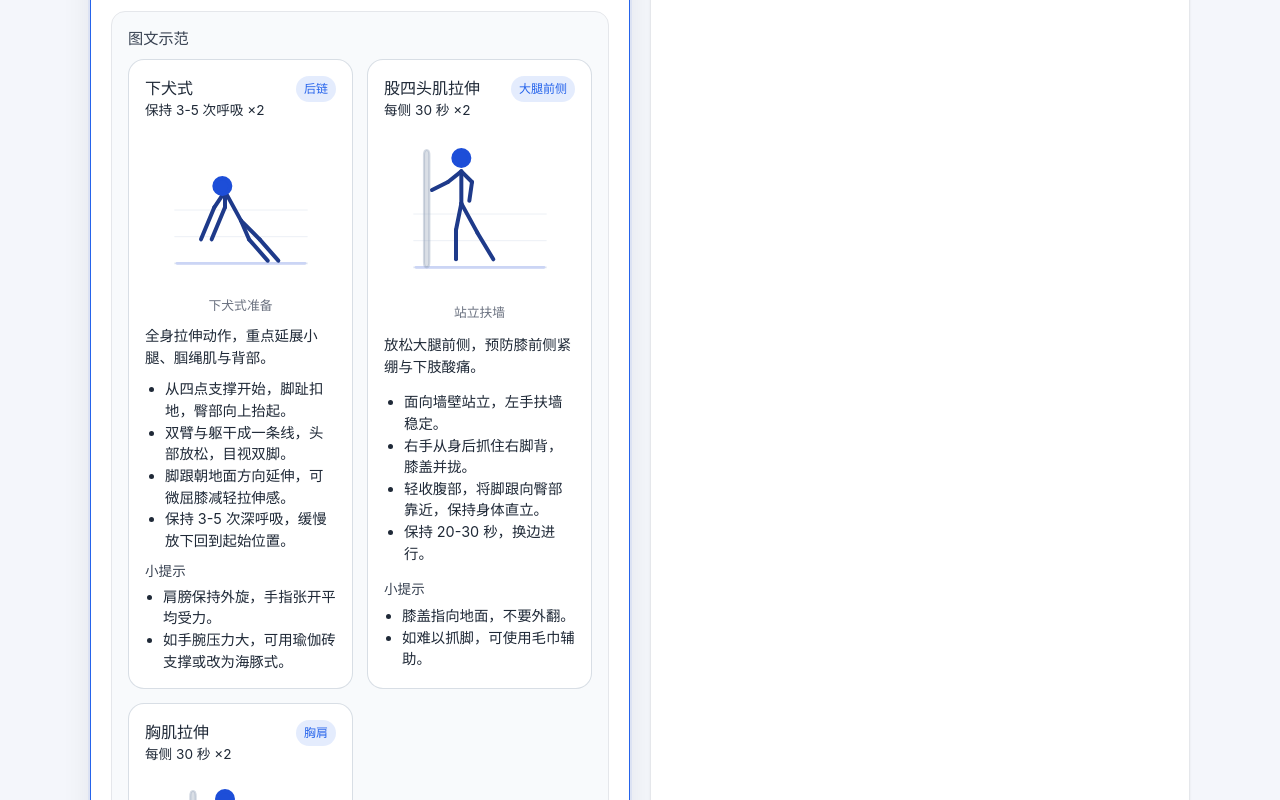
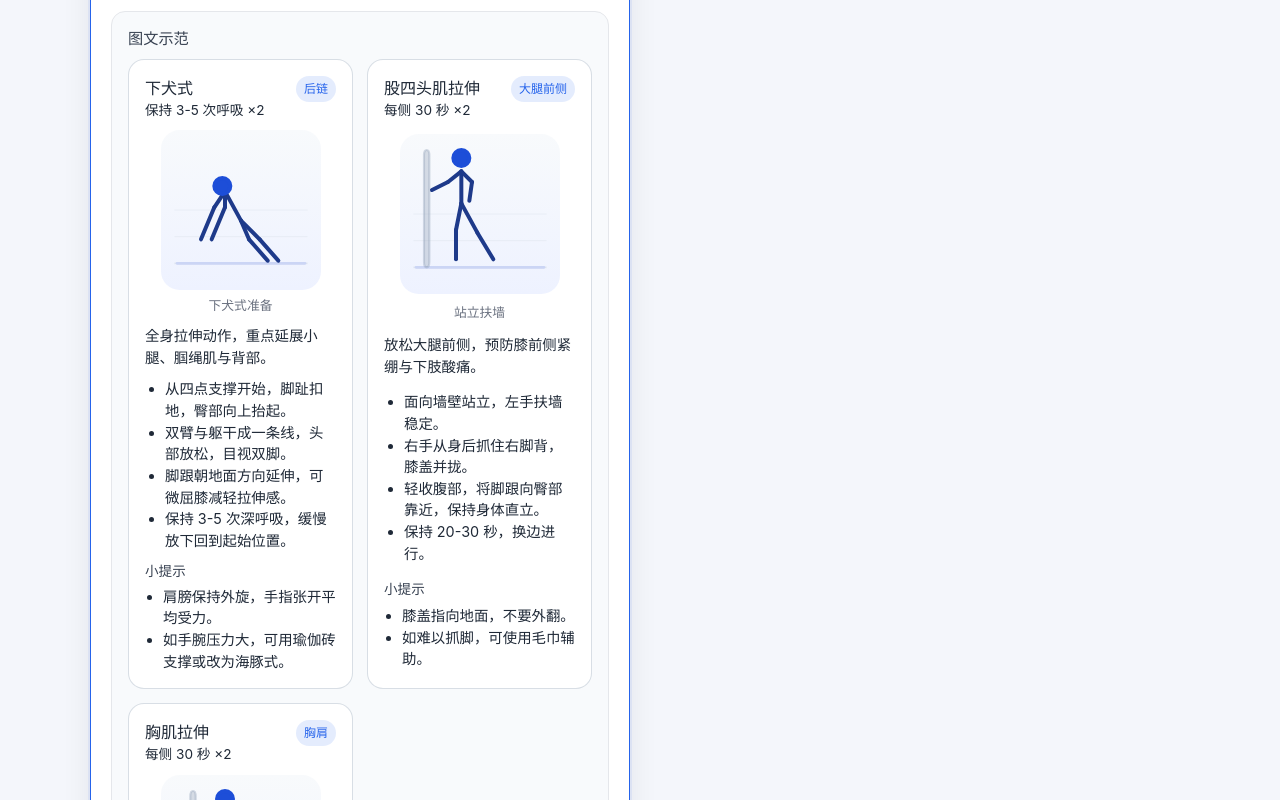
Before and after one commit to richard0082013/body-control, a Vue app in the folder web/: page / in a window 1280 px wide. Shown: the part 1140-1940 px from the top of the page. Built offline with nearby package versions, Linux system fonts and the light colour scheme.

Commit message:
fix: default diet card expansion and row heights

```diff
--- a/web/src/App.vue
+++ b/web/src/App.vue
@@ -153,7 +153,11 @@ function setActiveTab(tabId) {
       role="tabpanel"
       aria-labelledby="tab-nutrition"
     >
-      <NutritionPlan :plan="nutritionPlan.days" :meta="nutritionPlan.meta" />
+      <NutritionPlan
+        :plan="nutritionPlan.days"
+        :meta="nutritionPlan.meta"
+        :today-id="todayId"
+      />
     </section>
 
     <section
--- a/web/src/components/ExerciseVisual.vue
+++ b/web/src/components/ExerciseVisual.vue
@@ -1,5 +1,5 @@
 <script setup>
-import { computed, onBeforeUnmount, onMounted, ref, watch } from 'vue'
+import { computed, getCurrentInstance, onBeforeUnmount, onMounted, ref, watch } from 'vue'
 
 const props = defineProps({
   title: {
@@ -85,6 +85,28 @@ watch(
   },
   { deep: true },
 )
+
+const { uid } =
+  getCurrentInstance() ?? { uid: Math.round((1 + Math.random()) * 1_000_000) }
+const instanceId = `exercise-visual-${uid}`
+const bgGradientId = `${instanceId}-bg`
+const bandGradientId = `${instanceId}-band`
+
+function resolveStroke(stroke) {
+  if (!stroke) return undefined
+  if (stroke === 'url(#bandGradient)') {
+    return `url(#${bandGradientId})`
+  }
+  return stroke
+}
+
+function resolveFill(fill) {
+  if (!fill) return undefined
+  if (fill === 'url(#bgGradient)') {
+    return `url(#${bgGradientId})`
+  }
+  return fill
+}
 </script>
 
 <template>
@@ -95,13 +117,20 @@ watch(
       role="img"
       xmlns="http://www.w3.org/2000/svg"
     >
-      <rect x="0" y="0" width="120" height="120" fill="url(#bgGradient)" rx="14" />
+      <rect
+        x="0"
+        y="0"
+        width="120"
+        height="120"
+        :fill="`url(#${bgGradientId})`"
+        rx="14"
+      />
       <defs>
-        <linearGradient id="bgGradient" x1="0" x2="0" y1="0" y2="1">
+        <linearGradient :id="bgGradientId" x1="0" x2="0" y1="0" y2="1">
           <stop stop-color="#f8fafc" offset="0%" />
           <stop stop-color="#eef2ff" offset="100%" />
         </linearGradient>
-        <linearGradient id="bandGradient" x1="0" x2="1" y1="0" y2="0">
+        <linearGradient :id="bandGradientId" x1="0" x2="1" y1="0" y2="0">
           <stop stop-color="#93c5fd" offset="0%" />
           <stop stop-color="#1d4ed8" offset="100%" />
         </linearGradient>
@@ -122,8 +151,8 @@ watch(
             :width="extra.width"
             :height="extra.height"
             :rx="extra.rx ?? 4"
-            :fill="extra.fill ?? 'rgba(148, 163, 184, 0.25)'"
-            :stroke="extra.stroke ?? 'rgba(148,163,184,0.4)'"
+            :fill="resolveFill(extra.fill) ?? 'rgba(148, 163, 184, 0.25)'"
+            :stroke="resolveStroke(extra.stroke) ?? 'rgba(148,163,184,0.4)'"
             :stroke-width="extra.strokeWidth ?? 1.6"
           />
           <line
@@ -132,14 +161,14 @@ watch(
             :y1="extra.y1"
             :x2="extra.x2"
             :y2="extra.y2"
-            :stroke="extra.stroke ?? '#cbd5f5'"
+            :stroke="resolveStroke(extra.stroke) ?? '#cbd5f5'"
             :stroke-width="extra.strokeWidth ?? 2"
           />
           <polyline
             v-else-if="extra.type === 'polyline'"
             :points="extra.points"
             fill="none"
-            :stroke="extra.stroke ?? 'url(#bandGradient)'"
+            :stroke="resolveStroke(extra.stroke) ?? `url(#${bandGradientId})`"
             :stroke-width="extra.strokeWidth ?? 2.4"
             stroke-linejoin="round"
           />
@@ -148,8 +177,8 @@ watch(
             :cx="extra.cx"
             :cy="extra.cy"
             :r="extra.r"
-            :fill="extra.fill ?? 'rgba(148,163,184,0.15)'"
-            :stroke="extra.stroke ?? 'rgba(148,163,184,0.4)'"
+            :fill="resolveFill(extra.fill) ?? 'rgba(148,163,184,0.15)'"
+            :stroke="resolveStroke(extra.stroke) ?? 'rgba(148,163,184,0.4)'"
             :stroke-width="extra.strokeWidth ?? 1"
           />
           <text
--- a/web/src/components/NutritionDayCard.vue
+++ b/web/src/components/NutritionDayCard.vue
@@ -1,5 +1,5 @@
 <script setup>
-import { ref } from 'vue'
+import { ref, watch } from 'vue'
 
 const props = defineProps({
   day: {
@@ -17,6 +17,13 @@ const expanded = ref(props.defaultExpanded)
 function toggle() {
   expanded.value = !expanded.value
 }
+
+watch(
+  () => props.defaultExpanded,
+  (value) => {
+    expanded.value = value
+  },
+)
 </script>
 
 <template>
--- a/web/src/components/NutritionPlan.vue
+++ b/web/src/components/NutritionPlan.vue
@@ -1,7 +1,8 @@
 <script setup>
+import { toRefs } from 'vue'
 import NutritionDayCard from './NutritionDayCard.vue'
 
-defineProps({
+const props = defineProps({
   plan: {
     type: Array,
     required: true,
@@ -10,7 +11,13 @@ defineProps({
     type: Object,
     default: () => ({}),
   },
+  todayId: {
+    type: String,
+    default: '',
+  },
 })
+
+const { plan, meta, todayId } = toRefs(props)
 </script>
 
 <template>
@@ -32,10 +39,10 @@ defineProps({
 
     <div class="nutrition-plan__grid">
       <NutritionDayCard
-        v-for="(day, index) in plan"
+        v-for="day in plan"
         :key="day.id"
         :day="day"
-        :default-expanded="index === 0"
+        :default-expanded="day.id === todayId"
       />
     </div>
   </section>
@@ -73,6 +80,7 @@ defineProps({
 .nutrition-plan__grid {
   display: grid;
   gap: 16px;
+  align-items: start;
 }
 
 @media (min-width: 960px) {
--- a/web/src/style.css
+++ b/web/src/style.css
@@ -71,6 +71,7 @@ button {
 .layout-grid {
   display: grid;
   gap: 20px;
+  align-items: start;
 }
 
 @media (min-width: 960px) {
```
